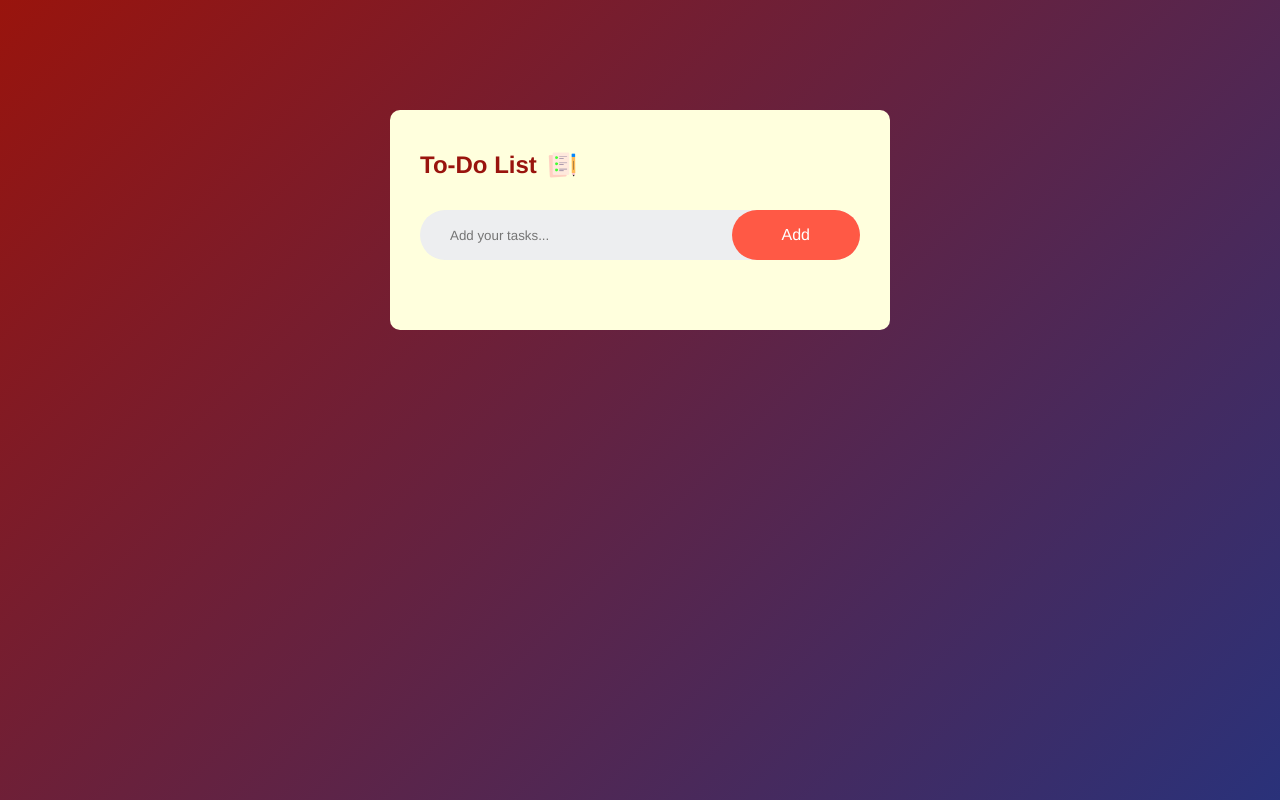
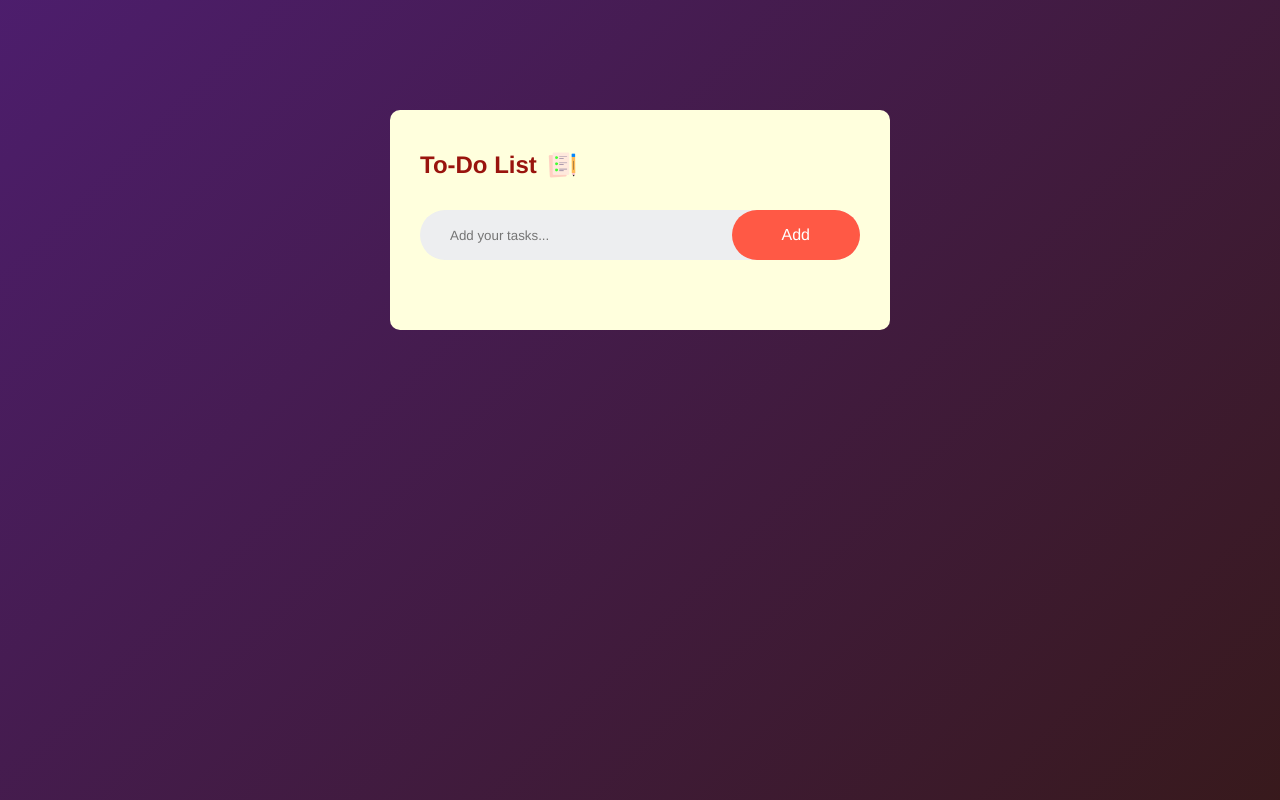
Before and after one commit to Saima223/Mini-Projects, a plain HTML site: page Task App/task.html in a window 1280 px wide. Drawn offline with Linux system fonts and the light colour scheme.

Commit message:
color changed

```diff
--- a/Task App/task.css
+++ b/Task App/task.css
@@ -7,7 +7,7 @@
 .container{
     width: 100%;
     min-height: 100vh;
-    background: linear-gradient(135deg, #99140d, #0a1366de);
+    background: linear-gradient(135deg, #3b075ee8, #2e0e11f3);
     padding: 10px;
 }
 .to-do{
```
